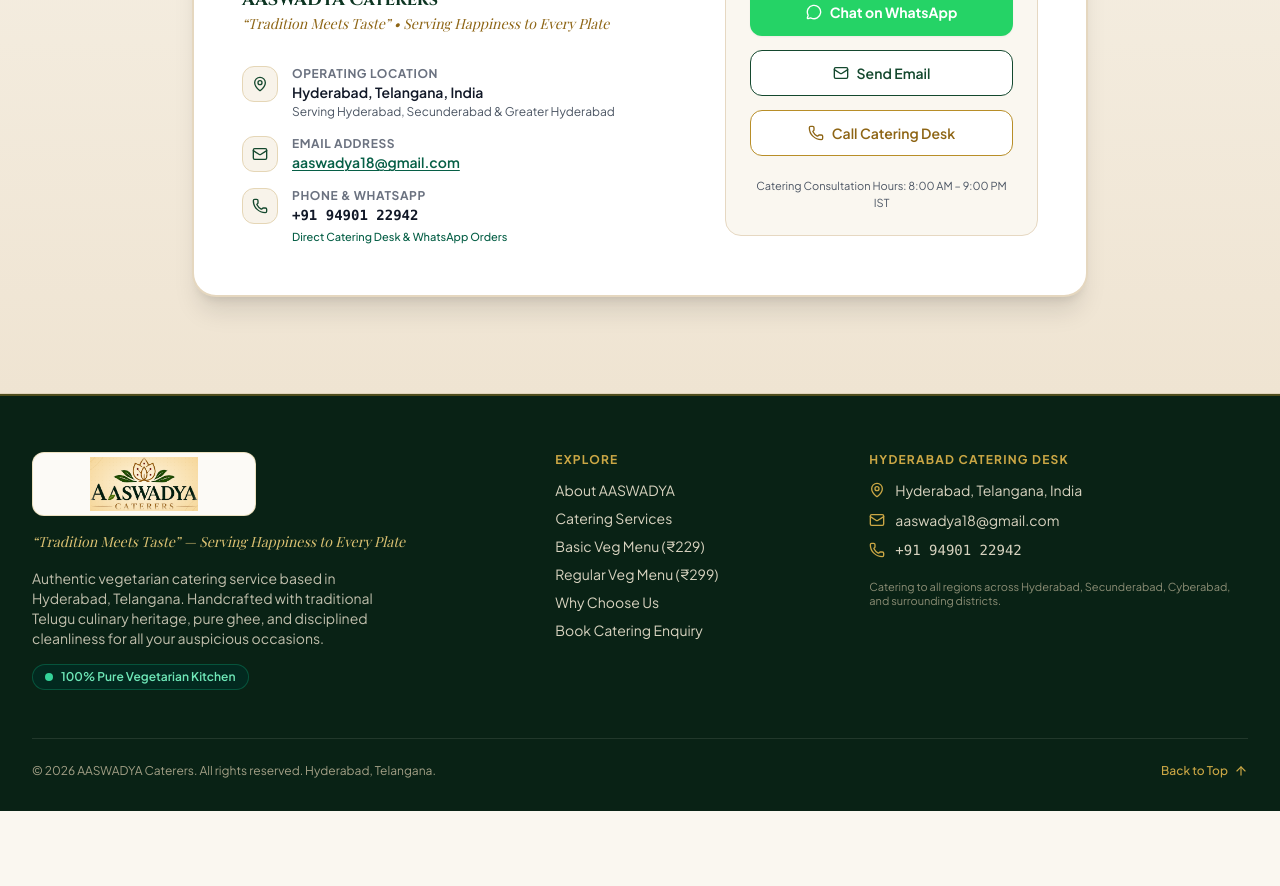
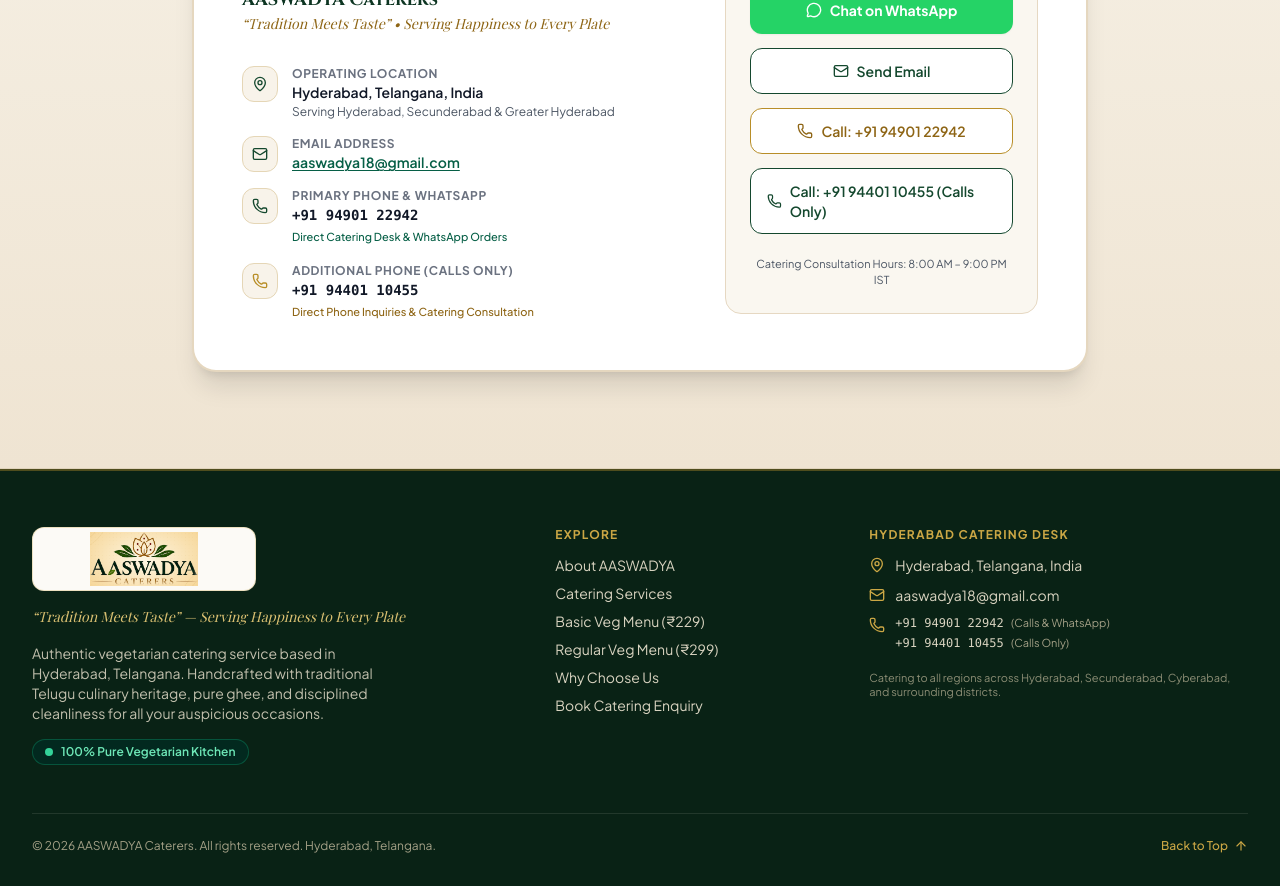
Before and after one commit to lalith-sky/catering, a Next.js app: page / in a window 1280 px wide. Shown: the part 8840-9726 px from the top of the page. Before the commit the page ends 9651 px from the top, so only its background shows below. Built offline with nearby package versions, Linux system fonts and the light colour scheme; a web font is replaced by a local one.

Commit message:
Add secondary contact number +91 94401 10455 for calls only

```diff
--- a/src/components/ContactSection.tsx
+++ b/src/components/ContactSection.tsx
@@ -95,20 +95,44 @@
                   </div>
                 </div>
 
-                {/* Phone / WhatsApp */}
+                {/* Primary Phone / WhatsApp */}
                 <div className="flex items-start gap-3.5">
                   <div className="w-9 h-9 rounded-xl bg-cream-100 border border-cream-300 flex items-center justify-center shrink-0 text-[#14482E]">
                     <Phone className="w-4 h-4 text-[#14482E]" />
                   </div>
                   <div>
                     <span className="text-xs font-bold uppercase tracking-wider text-gray-500 block">
-                      Phone & WhatsApp
+                      Primary Phone & WhatsApp
                     </span>
-                    <span className="font-semibold text-gray-900 font-mono">
+                    <a
+                      href={`tel:${BUSINESS_CONFIG.telPhone}`}
+                      className="font-semibold text-gray-900 font-mono hover:text-[#14482E] transition-colors"
+                    >
                       {BUSINESS_CONFIG.displayPhone}
-                    </span>
+                    </a>
                     <span className="block text-[11px] text-emerald-800 font-medium mt-0.5">
                       Direct Catering Desk & WhatsApp Orders
+                    </span>
+                  </div>
+                </div>
+
+                {/* Secondary Phone (Calls Only) */}
+                <div className="flex items-start gap-3.5">
+                  <div className="w-9 h-9 rounded-xl bg-cream-100 border border-cream-300 flex items-center justify-center shrink-0 text-[#B88E28]">
+                    <Phone className="w-4 h-4 text-[#B88E28]" />
+                  </div>
+                  <div>
+                    <span className="text-xs font-bold uppercase tracking-wider text-gray-500 block">
+                      Additional Phone (Calls Only)
+                    </span>
+                    <a
+                      href={`tel:${BUSINESS_CONFIG.telPhoneSecondary}`}
+                      className="font-semibold text-gray-900 font-mono hover:text-[#8E6515] transition-colors"
+                    >
+                      {BUSINESS_CONFIG.displayPhoneSecondary}
+                    </a>
+                    <span className="block text-[11px] text-[#8E6515] font-medium mt-0.5">
+                      Direct Phone Inquiries & Catering Consultation
                     </span>
                   </div>
                 </div>
@@ -121,7 +145,7 @@
                 Direct Contact Channels
               </span>
 
-              {/* 1. WhatsApp Button */}
+              {/* 1. WhatsApp Button - Connected only to +91 94901 22942 */}
               <a
                 href={whatsAppDirectUrl}
                 target="_blank"
@@ -141,13 +165,22 @@
                 <span>Send Email</span>
               </a>
 
-              {/* 3. Call Button */}
+              {/* 3. Call Primary Number (+91 94901 22942) */}
               <a
                 href={`tel:${BUSINESS_CONFIG.telPhone}`}
                 className="w-full inline-flex items-center justify-center gap-2 py-3 px-4 rounded-xl bg-white border border-[#B88E28] text-[#8E6515] hover:bg-gold-50 font-semibold text-sm transition-all"
               >
                 <Phone className="w-4 h-4" />
-                <span>Call Catering Desk</span>
+                <span>Call: {BUSINESS_CONFIG.displayPhone}</span>
+              </a>
+
+              {/* 4. Call Secondary Number (+91 94401 10455 - Calls Only) */}
+              <a
+                href={`tel:${BUSINESS_CONFIG.telPhoneSecondary}`}
+                className="w-full inline-flex items-center justify-center gap-2 py-3 px-4 rounded-xl bg-white border border-[#14482E] text-[#14482E] hover:bg-cream-200 font-semibold text-sm transition-all"
+              >
+                <Phone className="w-4 h-4" />
+                <span>Call: {BUSINESS_CONFIG.displayPhoneSecondary} (Calls Only)</span>
               </a>
 
               <div className="pt-2 text-center">
--- a/src/components/Footer.tsx
+++ b/src/components/Footer.tsx
@@ -95,9 +95,28 @@
                   {BUSINESS_CONFIG.email}
                 </a>
               </div>
-              <div className="flex items-center gap-2.5">
-                <Phone className="w-4 h-4 text-gold-400 shrink-0" />
-                <span className="font-mono">{BUSINESS_CONFIG.displayPhone}</span>
+              <div className="flex items-start gap-2.5">
+                <Phone className="w-4 h-4 text-gold-400 shrink-0 mt-0.5" />
+                <div className="flex flex-col gap-1 font-mono text-xs">
+                  <a
+                    href={`tel:${BUSINESS_CONFIG.telPhone}`}
+                    className="hover:text-gold-300 transition-colors"
+                  >
+                    {BUSINESS_CONFIG.displayPhone}{" "}
+                    <span className="text-[11px] text-cream-300/70 font-sans">
+                      (Calls & WhatsApp)
+                    </span>
+                  </a>
+                  <a
+                    href={`tel:${BUSINESS_CONFIG.telPhoneSecondary}`}
+                    className="hover:text-gold-300 transition-colors"
+                  >
+                    {BUSINESS_CONFIG.displayPhoneSecondary}{" "}
+                    <span className="text-[11px] text-cream-300/70 font-sans">
+                      (Calls Only)
+                    </span>
+                  </a>
+                </div>
               </div>
             </div>
 
--- a/src/data/cateringData.ts
+++ b/src/data/cateringData.ts
@@ -26,6 +26,9 @@
   location: "Hyderabad, Telangana, India",
   displayPhone: "+91 94901 22942",
   telPhone: "+919490122942",
+  // Secondary phone number for calls only:
+  displayPhoneSecondary: "+91 94401 10455",
+  telPhoneSecondary: "+919440110455",
   // Official WhatsApp phone number (India country code 91 + 10 digits):
   whatsAppPhone: "919490122942",
   serviceAreas: ["Hyderabad", "Secunderabad", "Cyberabad & Greater Hyderabad Region"],
```
Also changed, not shown: 1 other file (tests, documents, lock files or other folders).
